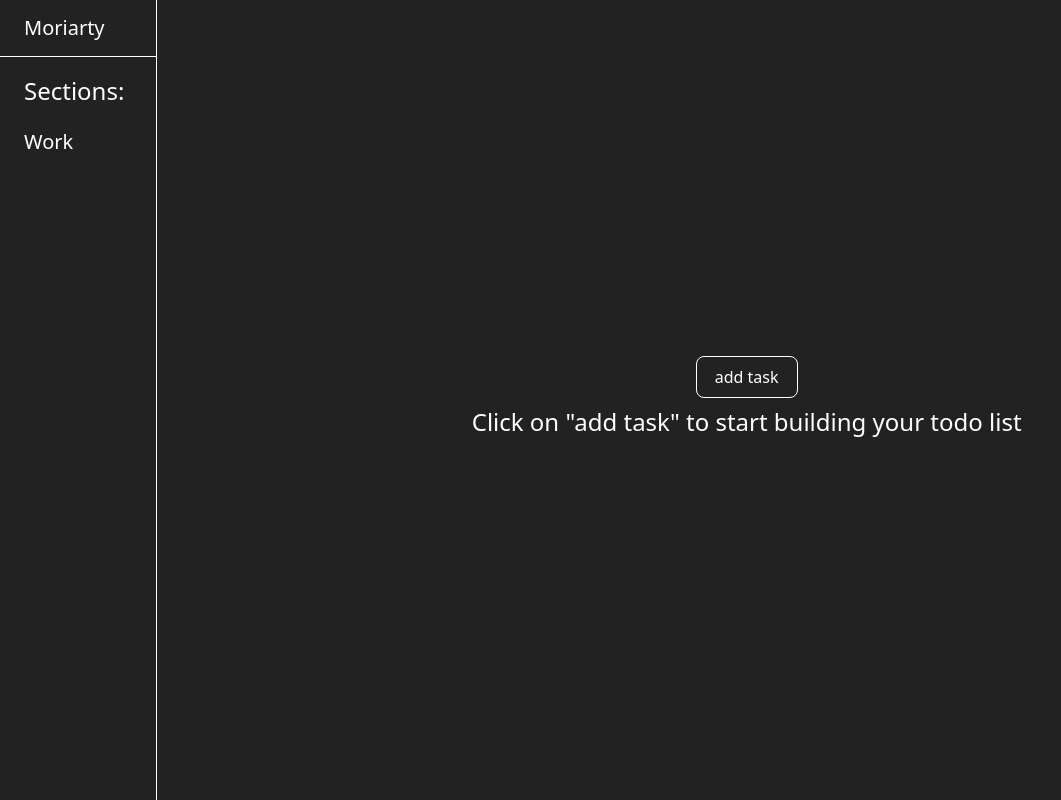
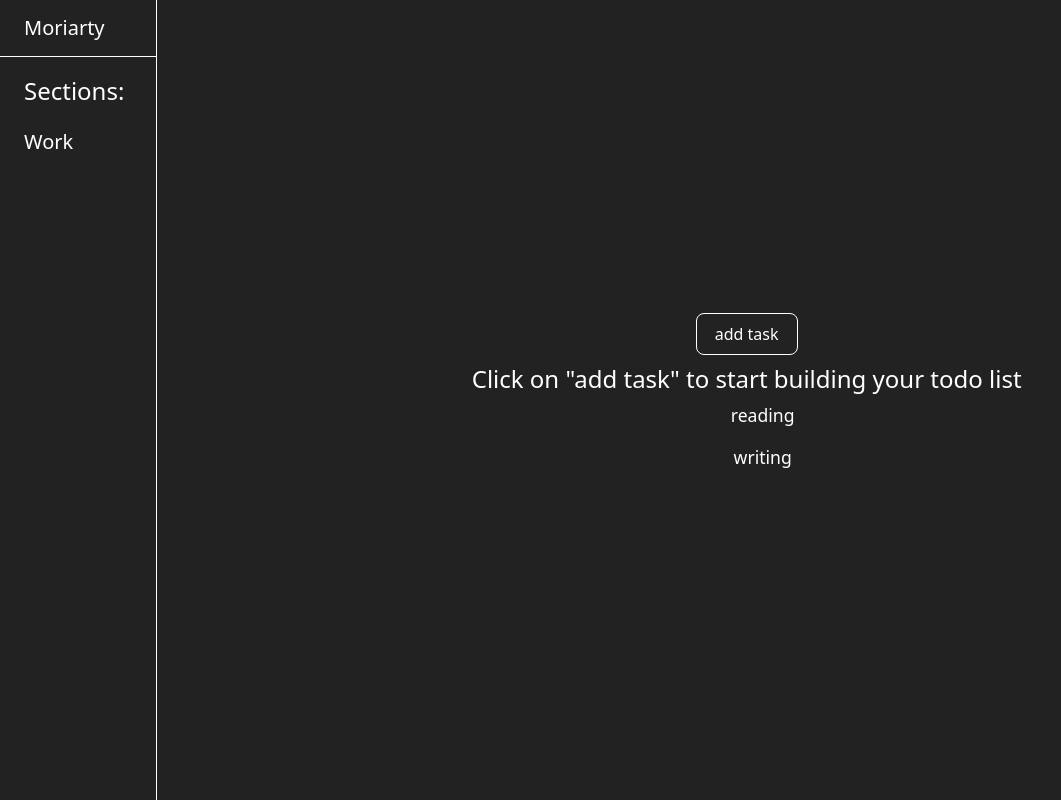
Before and after one commit to Mohamed-malix/Todo-List-Website, a website built with webpack: page src/template.html in a window 1280 px wide. Both pictures are taken after a click on the button "add task". Shown: the whole page, without its empty margins (0-1061 px from the left). Built offline with nearby package versions, Linux system fonts and the light colour scheme.

Commit message:
fixed the problem with the undfined for addTask

```diff
--- a/src/css/style.css
+++ b/src/css/style.css
@@ -4,6 +4,13 @@
     margin:0;
     box-sizing: border-box;
 }
+
+li{
+    list-style: none;
+}
+
+
+
 
 .home-container{
     background-color:#222;
--- a/src/js/addTask.js
+++ b/src/js/addTask.js
@@ -2,10 +2,9 @@
 import {createPa, createEl, content} from './index.js';
 
 
-let tasksGroup= createPa('ul', 'tasksGroup', content);
 export function addTask(task){
-    content.innerHTML='';
 
+    let tasksGroup= createPa('ul', 'tasksGroup', content);
     createEl('li', 'text',task, tasksGroup);
 
 }
--- a/src/js/createEl.js
+++ b/src/js/createEl.js
@@ -16,4 +16,6 @@ export function createEl(element, classNa,text, parent){
     elementNa.textContent=`${text}`;
     parent.appendChild(elementNa);
     console.log(elementNa)
+
+    return elementNa;
 }
--- a/src/js/index.js
+++ b/src/js/index.js
@@ -31,4 +31,5 @@ defaultHome();
 createSectioneDefault();
 btnAdd.addEventListener('click', e=> {
     addTask('reading');
+    addTask('writing');
 })
```
